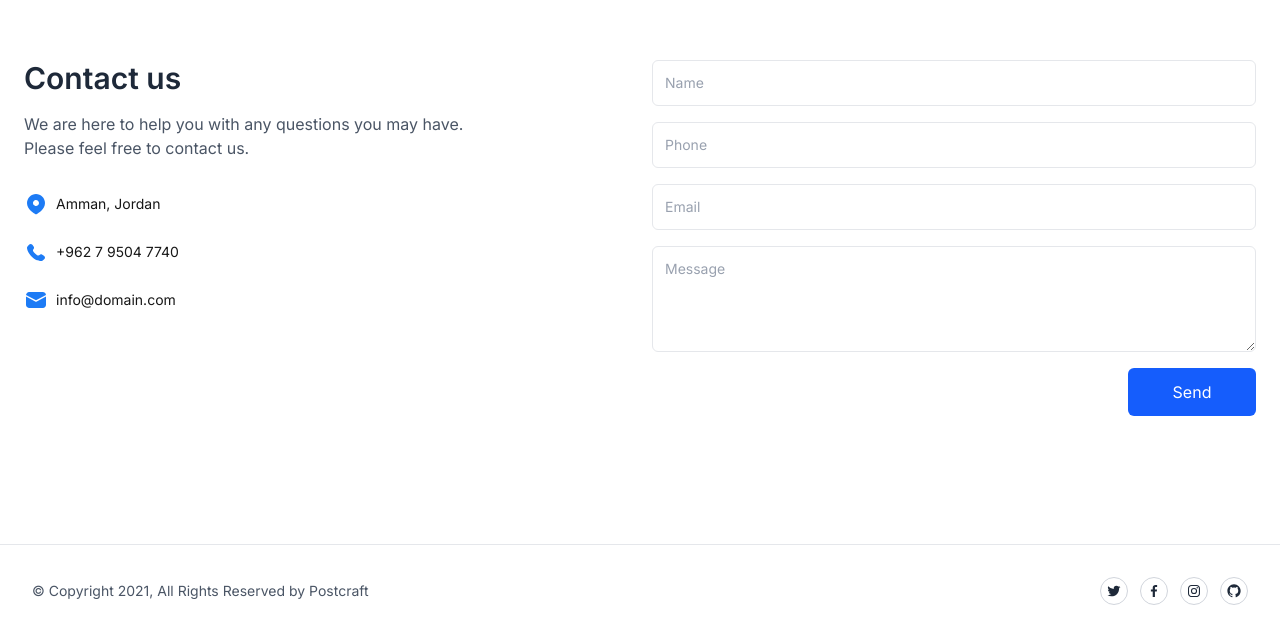
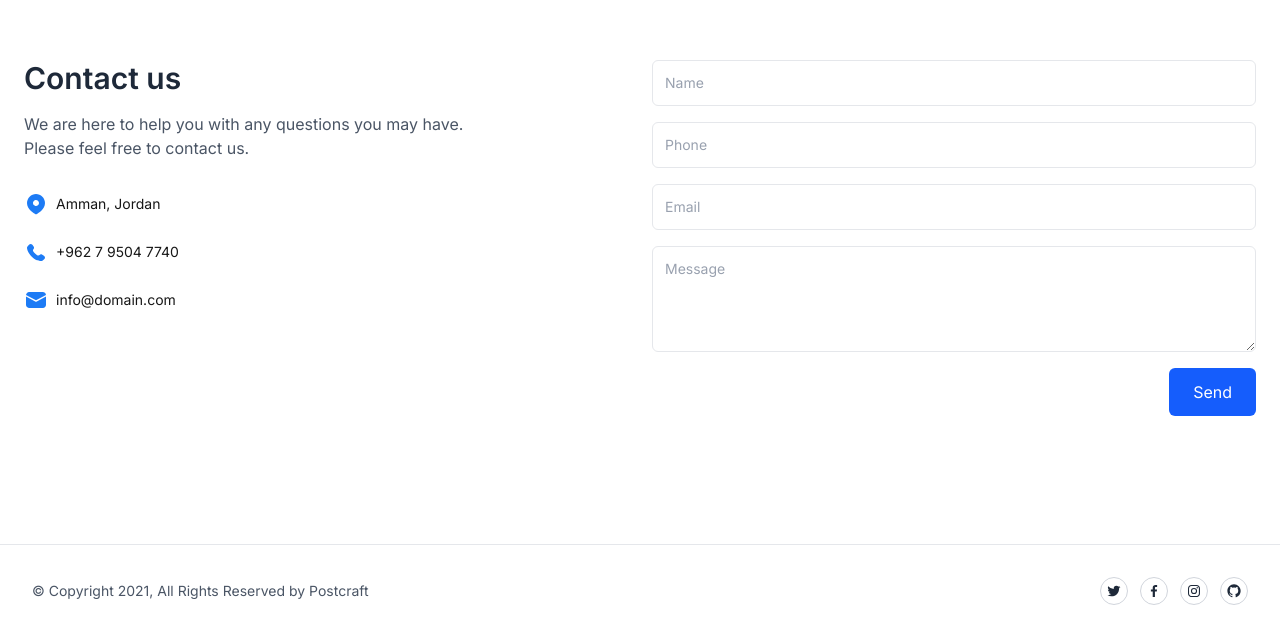
Before and after one commit to FuadAliah/proffsat, a Next.js app: page / in a window 1280 px wide. Shown: the part 1668-2305 px from the top of the page. Built offline with nearby package versions, Linux system fonts and the light colour scheme; no server answers; the database is empty.

Commit message:
added inbox

```diff
--- a/app/globals.css
+++ b/app/globals.css
@@ -38,6 +38,26 @@ html[lang="ar"] body {
   }
 }
 
+.loader {
+  width: 1.5rem;
+  height: 1.5rem;
+  border: 3px solid #fff;
+  border-bottom-color: transparent;
+  border-radius: 50%;
+  display: inline-block;
+  box-sizing: border-box;
+  animation: rotation 1s linear infinite;
+}
+
+@keyframes rotation {
+  0% {
+    transform: rotate(0deg);
+  }
+  100% {
+    transform: rotate(360deg);
+  }
+}
+
 .MuiDataGrid-columnSeparator {
   display: none !important;
 }
--- a/components/ContactForm.tsx
+++ b/components/ContactForm.tsx
@@ -1,6 +1,6 @@
 "use client";
 import React, { useState } from "react";
-import { Button, Input, Textarea } from "./ui";
+import { Button, CircleLoading, Input, Textarea } from "./ui";
 import { getTranslation } from "@/utils/translations";
 import { useLanguage } from "@/context/LanguageContext";
 import { addDocument } from "@/lib/http";
@@ -25,11 +25,14 @@ const ContactForm = () => {
     readed: false,
   });
 
+  const [loading, setLoading] = useState<boolean>(false);
+
   const handleChange = (e: React.ChangeEvent<HTMLInputElement | HTMLTextAreaElement>) => {
     setUser({ ...user, [e.target.name]: e.target.value });
   };
 
   const handleSubmit = async (e: React.FormEvent<HTMLFormElement>) => {
+    setLoading(true);
     e.preventDefault();
     try {
       await addDocument("messages", { ...user, createdAt: new Date().toISOString() });
@@ -43,6 +46,7 @@ const ContactForm = () => {
         message: "",
         readed: false,
       });
+      setLoading(false);
     }
   };
 
@@ -79,8 +83,9 @@ const ContactForm = () => {
         required
         error=''
       />
-      <Button className='flex w-32 !px-8 justify-center self-end' type='submit'>
-        {getTranslation("send", language)}
+      <Button className='flex gap-4 justify-center items-center self-end' type='submit'>
+        {loading && <span className='loader'></span>}
+        <span>{getTranslation("send", language)}</span>
       </Button>
     </form>
   );
--- a/components/ui/CircleLoading.tsx
+++ b/components/ui/CircleLoading.tsx
@@ -1,4 +1,3 @@
-import React from "react";
 export default function CircleLoading() {
   return (
     <div className={"min-h-screen w-full flex justify-center items-center"}>
```
